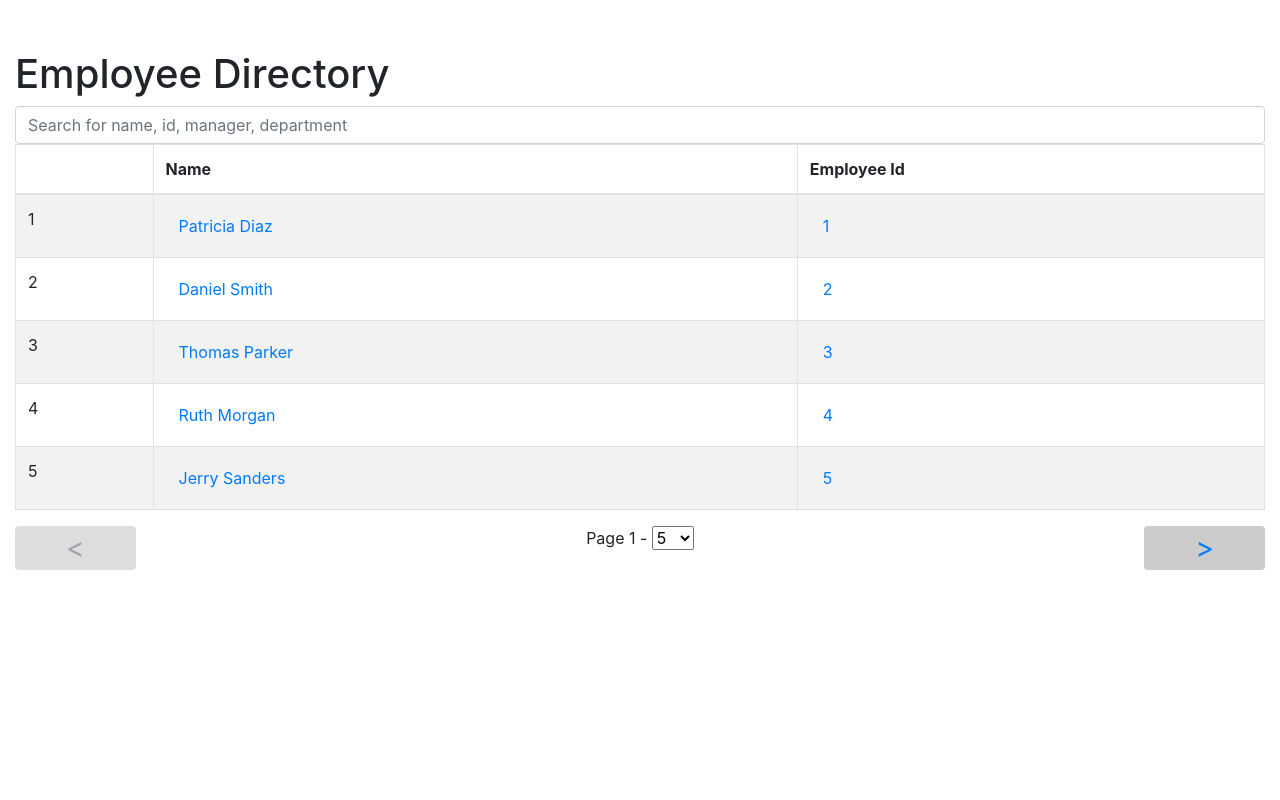
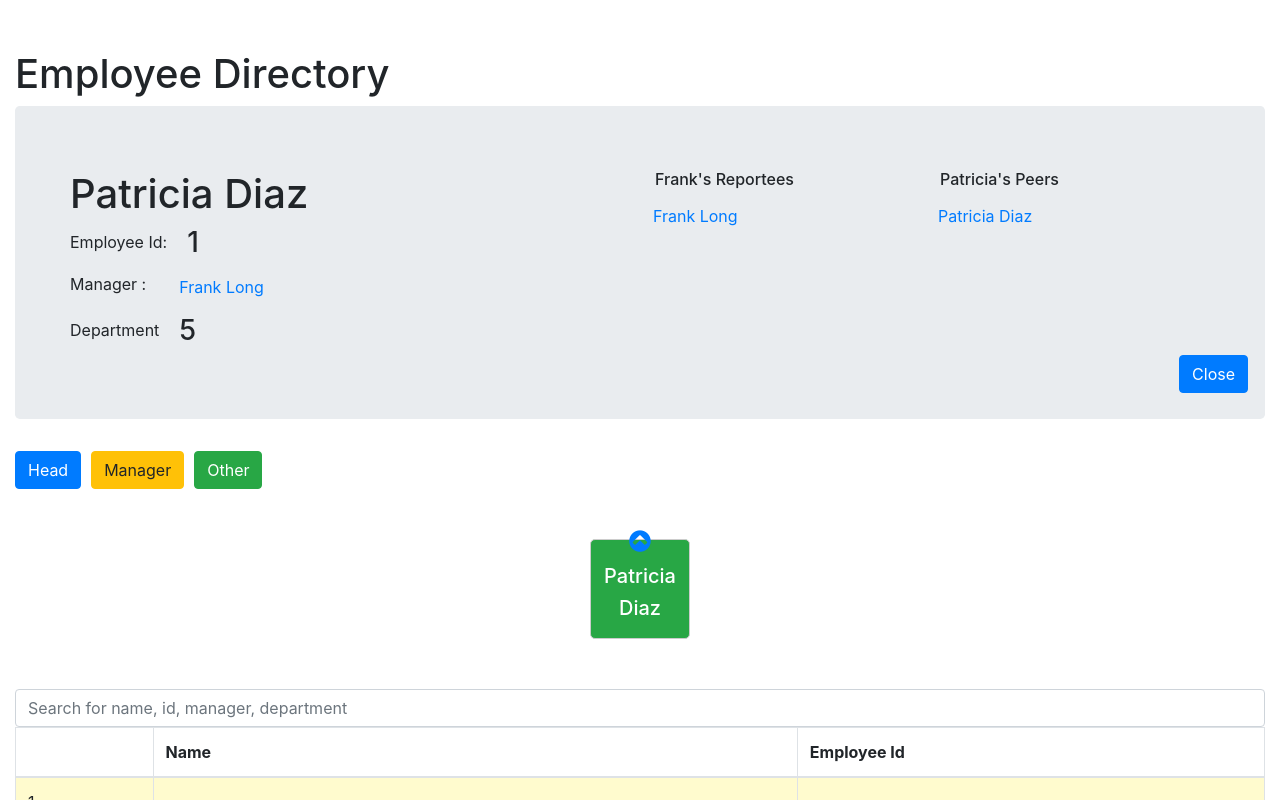
Before and after one commit to rakeshraih/directory, a React (Create React App) app: page / in a window 1280 px wide. Shown: the top 800 px of the page. Built offline with nearby package versions, Linux system fonts and the light colour scheme.

Commit message:
Default view

```diff
--- a/package.json
+++ b/package.json
@@ -3,7 +3,6 @@
   "version": "0.1.0",
   "private": true,
   "dependencies": {
-    "axios": "^0.19.0",
     "bootstrap": "^4.3.1",
     "react": "^16.9.0",
     "react-bootstrap": "^1.0.0-beta.11",
@@ -34,6 +33,5 @@
   },
   "devDependencies": {
     "node-sass": "^4.12.0"
-  },
-  "proxy": "https://2jdg5klzl0.execute-api.us-west-1.amazonaws.com/default"
+  }
 }
--- a/src/components/Table/Table.scss
+++ b/src/components/Table/Table.scss
@@ -12,3 +12,7 @@
 table tbody tr {
   cursor: pointer;
 }
+
+.table-striped tbody tr.selected {
+  background-color: #fffbce !important;
+}
--- a/src/components/Table/index.js
+++ b/src/components/Table/index.js
@@ -27,7 +27,9 @@ export default function({ showDetail }) {
     const getEmployees = async manager => {
       const response = await axios.get(limit, offset);
       const data = response.data;
+      data[0].selected = true;
       setData(data);
+      showDetail(data[0]);
     };
 
     getEmployees();
@@ -35,7 +37,19 @@ export default function({ showDetail }) {
   let dataList = [];
   if (Array.isArray(data)) {
     dataList = (filteredData ? filteredData : data || []).map((val, index) => (
-      <tr key={offset + index} onClickCapture={() => showDetail(val)}>
+      <tr
+        key={offset + index}
+        onClickCapture={() => {
+          showDetail(val);
+          setData(
+            data.map(d => {
+              d.selected = d.id === val.id;
+              return d;
+            }),
+          );
+        }}
+        className={val.selected ? 'selected' : ''}
+      >
         <td>{offset + index + 1}</td>
         <td>
           <Button variant="link">
@@ -48,7 +62,6 @@ export default function({ showDetail }) {
       </tr>
     ));
   }
-
   return (
     <div>
       <Form>
@@ -101,7 +114,7 @@ export default function({ showDetail }) {
           onClick={() => {
             setOffset(offset + limit);
           }}
-          disabled={data.length === 0}
+          disabled={data.length === 0 || offset + limit >= 20}
         >
           <span>{'>'}</span>
         </Button>
```
